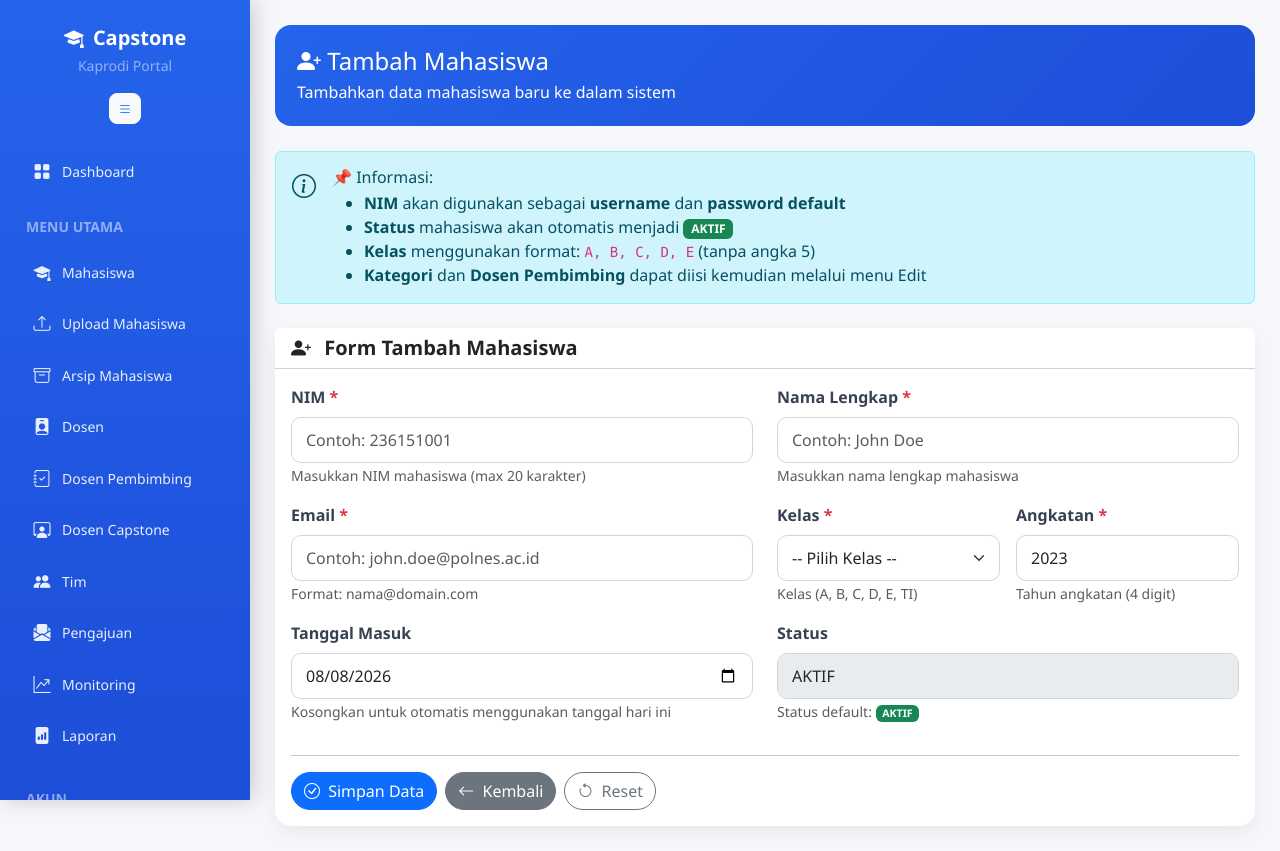
After one commit to anhar03e/capstone-project, a Django app: template templates/kaprodi/tambah_mahasiswa.html in a window 1280 px wide. The commit adds this page. Run offline with Django 5.2, Linux system fonts and the light colour scheme; the template is opened without the code that fills it, so the values that code supplies are empty.

Commit message:
menambahkan mahasiswa tidak lewat upload mahasiswa

```diff
--- /dev/null
+++ b/templates/kaprodi/tambah_mahasiswa.html
@@ -0,0 +1,344 @@
+{% extends 'dashboard/base_dashboard.html' %}
+
+{% block title %}Tambah Mahasiswa{% endblock %}
+
+{% block sidebar %}
+{% include "dashboard/sidebar_kaprodi.html" %}
+{% endblock %}
+
+{% block dashboard_content %}
+
+<style>
+
+body{
+    background:#f5f7fb;
+}
+
+/* HEADER */
+
+.page-header{
+    background:linear-gradient(135deg,#2563eb,#1d4ed8);
+    color:white;
+    padding:22px;
+    border-radius:16px;
+    margin-bottom:25px;
+}
+
+/* CARD */
+
+.card-modern{
+    border:none;
+    border-radius:16px;
+    box-shadow:0 6px 18px rgba(0,0,0,.06);
+}
+
+/* FORM */
+
+.form-label{
+    font-weight:600;
+    color:#374151;
+}
+
+.form-control,
+.form-select{
+    border-radius:10px;
+    padding:10px 14px;
+    border:1px solid #d1d5db;
+}
+
+.form-control:focus,
+.form-select:focus{
+    border-color:#2563eb;
+    box-shadow:0 0 0 .2rem rgba(37,99,235,.15);
+}
+
+/* INFO BOX */
+.info-box{
+    background:#f8fafc;
+    border-radius:12px;
+    padding:12px 16px;
+    border:1px solid #eef2f7;
+    margin-bottom:12px;
+}
+
+.info-box .info-icon{
+    font-size:20px;
+    margin-right:10px;
+}
+
+/* ===== KELAS & ANGKATAN ===== */
+.kelas-angkatan-group {
+    display: flex;
+    gap: 16px;
+    flex-wrap: wrap;
+}
+
+.kelas-angkatan-group .form-group {
+    flex: 1;
+    min-width: 150px;
+}
+
+</style>
+
+<!-- HEADER -->
+
+<div class="page-header">
+
+    <h4 class="mb-1">
+        <i class="bi bi-person-plus-fill"></i> Tambah Mahasiswa
+    </h4>
+
+    <div>
+        Tambahkan data mahasiswa baru ke dalam sistem
+    </div>
+
+</div>
+
+<!-- INFO -->
+<div class="alert alert-info mb-4">
+    <div class="d-flex align-items-start">
+        <i class="bi bi-info-circle fs-4 me-3"></i>
+        <div>
+            <h6 class="mb-1">📌 Informasi:</h6>
+            <ul class="mb-0">
+                <li><strong>NIM</strong> akan digunakan sebagai <strong>username</strong> dan <strong>password default</strong></li>
+                <li><strong>Status</strong> mahasiswa akan otomatis menjadi <span class="badge bg-success">AKTIF</span></li>
+                <li><strong>Kelas</strong> menggunakan format: <code>A, B, C, D, E</code> (tanpa angka 5)</li>
+                <li><strong>Kategori</strong> dan <strong>Dosen Pembimbing</strong> dapat diisi kemudian melalui menu Edit</li>
+            </ul>
+        </div>
+    </div>
+</div>
+
+<!-- CARD -->
+
+<div class="card card-modern">
+
+    <div class="card-header bg-white">
+
+        <h5 class="mb-0 fw-bold">
+
+            <i class="bi bi-person-plus-fill me-2"></i>
+
+            Form Tambah Mahasiswa
+
+        </h5>
+
+    </div>
+
+    <div class="card-body">
+
+        <form method="post">
+
+            {% csrf_token %}
+
+            <div class="row">
+
+                <!-- NIM -->
+                <div class="col-md-6 mb-3">
+
+                    <label class="form-label">
+                        NIM <span class="text-danger">*</span>
+                    </label>
+
+                    <input type="text"
+                           name="nim"
+                           class="form-control"
+                           placeholder="Contoh: 236151001"
+                           maxlength="20"
+                           required>
+
+                    <small class="text-muted">Masukkan NIM mahasiswa (max 20 karakter)</small>
+
+                </div>
+
+                <!-- Nama Lengkap -->
+                <div class="col-md-6 mb-3">
+
+                    <label class="form-label">
+                        Nama Lengkap <span class="text-danger">*</span>
+                    </label>
+
+                    <input type="text"
+                           name="nama_lengkap"
+                           class="form-control"
+                           placeholder="Contoh: John Doe"
+                           required>
+
+                    <small class="text-muted">Masukkan nama lengkap mahasiswa</small>
+
+                </div>
+
+                <!-- Email -->
+                <div class="col-md-6 mb-3">
+
+                    <label class="form-label">
+                        Email <span class="text-danger">*</span>
+                    </label>
+
+                    <input type="email"
+                           name="email"
+                           class="form-control"
+                           placeholder="Contoh: john.doe@polnes.ac.id"
+                           required>
+
+                    <small class="text-muted">Format: nama@domain.com</small>
+
+                </div>
+
+                <!-- Kelas & Angkatan -->
+                <div class="col-md-6 mb-3">
+
+                    <div class="kelas-angkatan-group">
+
+                        <!-- Kelas -->
+                        <div class="form-group">
+                            <label class="form-label">
+                                Kelas <span class="text-danger">*</span>
+                            </label>
+
+                            <select name="kelas" class="form-select" required>
+                                <option value="">-- Pilih Kelas --</option>
+                                <option value="A">A</option>
+                                <option value="B">B</option>
+                                <option value="C">C</option>
+                                <option value="D">D</option>
+                                <option value="E">E</option>
+                                <option value="TI">TI</option>
+                            </select>
+
+                            <small class="text-muted">Kelas (A, B, C, D, E, TI)</small>
+                        </div>
+
+                        <!-- Angkatan -->
+                        <div class="form-group">
+                            <label class="form-label">
+                                Angkatan <span class="text-danger">*</span>
+                            </label>
+
+                            <input type="number"
+                                   name="angkatan"
+                                   class="form-control"
+                                   placeholder="Contoh: 2023"
+                                   min="2000"
+                                   max="2100"
+                                   value="2023"
+                                   required>
+
+                            <small class="text-muted">Tahun angkatan (4 digit)</small>
+                        </div>
+
+                    </div>
+
+                </div>
+
+                <!-- Tanggal Masuk (Opsional) -->
+                <div class="col-md-6 mb-3">
+
+                    <label class="form-label">
+                        Tanggal Masuk
+                    </label>
+
+                    <input type="date"
+                           name="tanggal_masuk"
+                           class="form-control"
+                           id="tanggalMasuk">
+
+                    <small class="text-muted">Kosongkan untuk otomatis menggunakan tanggal hari ini</small>
+
+                </div>
+
+                <!-- Status (Readonly - Default AKTIF) -->
+                <div class="col-md-6 mb-3">
+
+                    <label class="form-label">
+                        Status
+                    </label>
+
+                    <input type="text"
+                           class="form-control"
+                           value="AKTIF"
+                           disabled>
+
+                    <small class="text-muted">Status default: <span class="badge bg-success">AKTIF</span></small>
+
+                </div>
+
+                <!-- Hidden fields untuk kategori, dosen_pembimbing, foto_profil -->
+                <input type="hidden" name="kategori" value="">
+                <input type="hidden" name="dosen_pembimbing" value="">
+                <input type="hidden" name="foto_profil" value="">
+
+            </div>
+
+            <hr>
+
+            <div class="d-flex gap-2">
+
+                <button
+                    type="submit"
+                    class="btn btn-primary rounded-pill">
+
+                    <i class="bi bi-check-circle me-1"></i>
+
+                    Simpan Data
+
+                </button>
+
+                <a
+                    href="{% url 'capstone_system:kaprodi_mahasiswa' %}"
+                    class="btn btn-secondary rounded-pill">
+
+                    <i class="bi bi-arrow-left me-1"></i>
+
+                    Kembali
+
+                </a>
+
+                <button
+                    type="reset"
+                    class="btn btn-outline-secondary rounded-pill">
+
+                    <i class="bi bi-arrow-counterclockwise me-1"></i>
+
+                    Reset
+
+                </button>
+
+            </div>
+
+        </form>
+
+    </div>
+
+</div>
+
+<script>
+document.addEventListener('DOMContentLoaded', function() {
+    // 🔥 Auto-fill tanggal masuk dengan hari ini
+    const tanggalInput = document.getElementById('tanggalMasuk');
+    if (tanggalInput && !tanggalInput.value) {
+        const today = new Date().toISOString().split('T')[0];
+        tanggalInput.value = today;
+    }
+
+    // 🔥 Validasi NIM hanya angka
+    const nimInput = document.querySelector('input[name="nim"]');
+    if (nimInput) {
+        nimInput.addEventListener('input', function() {
+            this.value = this.value.replace(/[^0-9]/g, '');
+        });
+    }
+
+    // 🔥 Auto set angkatan jika kosong
+    const angkatanInput = document.querySelector('input[name="angkatan"]');
+    if (angkatanInput && !angkatanInput.value) {
+        angkatanInput.value = '2023';
+    }
+
+    // 🔥 Kelas otomatis berdasarkan NIM (optional)
+    // Bisa ditambahkan jika ingin auto detect kelas dari NIM
+});
+</script>
+
+{% endblock %}
```
Also changed, not shown: capstone_system/views/kaprodi.py (+102 -27 lines), templates/kaprodi/list_mahasiswa.html (+11 -6 lines).
